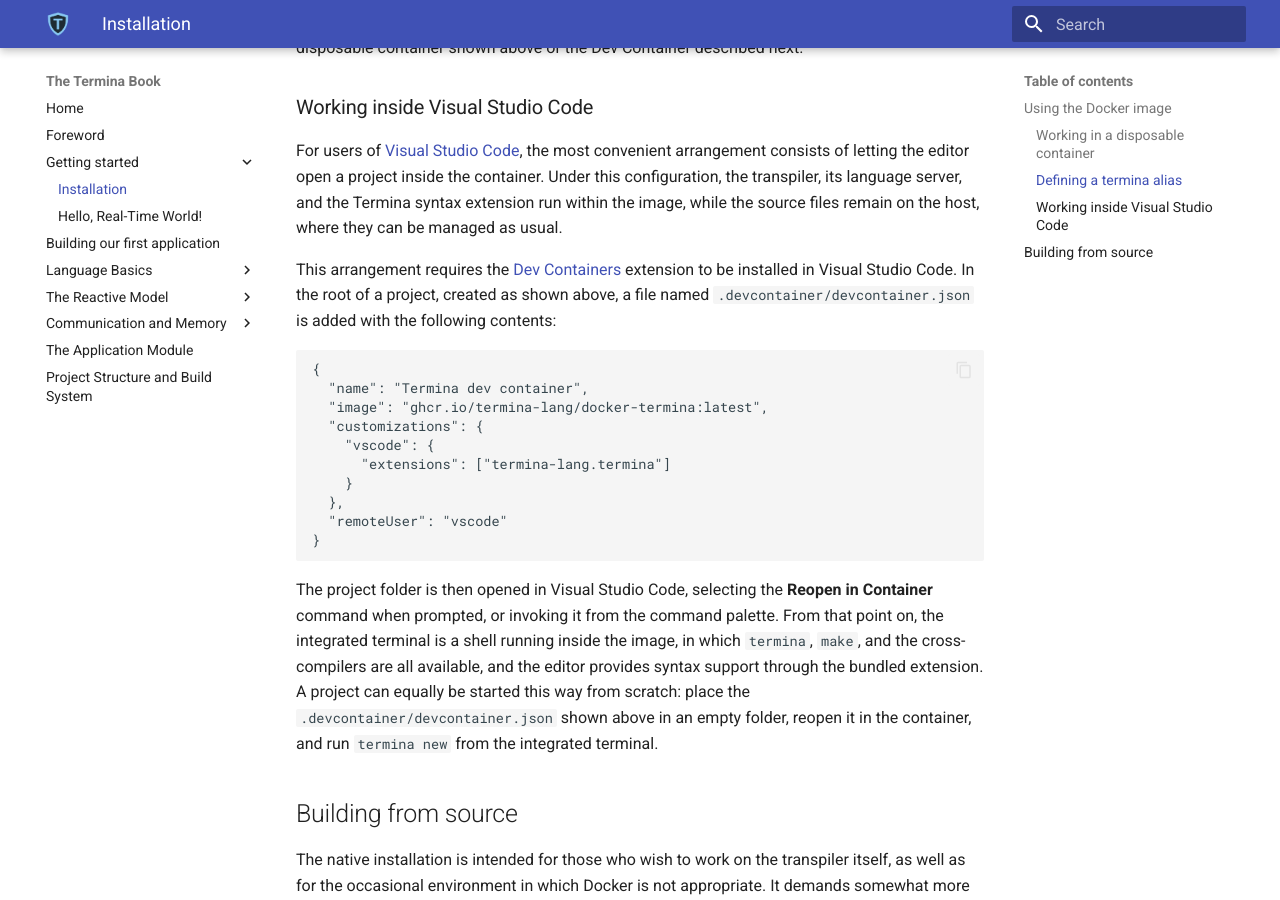
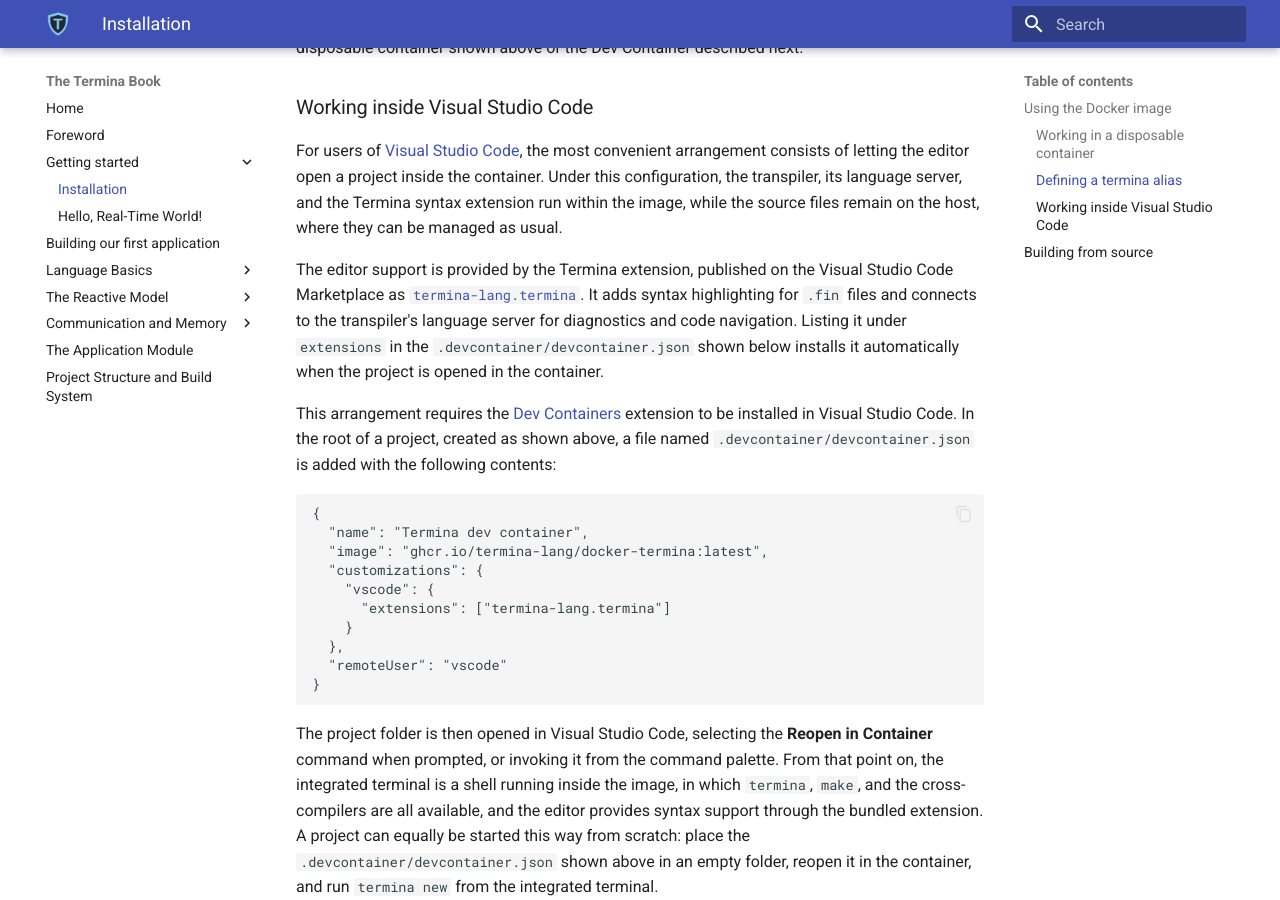
Before and after one commit to termina-lang/termina-book, an MkDocs documentation site: the page built from docs/started/install.md, in a window 1280 px wide and 900 px high, scrolled down 2208 px. Built offline with MkDocs 1.6.1 and Material for MkDocs 9.7.7, drawn with Linux system fonts in a browser that asks for light colours.

Commit message:
docs: reference the Termina VS Code extension in the installation chapter

```diff
--- a/docs/started/install.md
+++ b/docs/started/install.md
@@ -130,6 +130,14 @@
 the Termina syntax extension run within the image, while the source files remain
 on the host, where they can be managed as usual.
 
+The editor support is provided by the Termina extension, published on the Visual
+Studio Code Marketplace as
+[`termina-lang.termina`](https://marketplace.visualstudio.com/items?itemName=termina-lang.termina).
+It adds syntax highlighting for `.fin` files and connects to the transpiler's
+language server for diagnostics and code navigation. Listing it under
+`extensions` in the `.devcontainer/devcontainer.json` shown below installs it
+automatically when the project is opened in the container.
+
 This arrangement requires the
 [Dev Containers](https://marketplace.visualstudio.com/items?itemName=ms-vscode-remote.remote-containers)
 extension to be installed in Visual Studio Code. In the root of a project,
```
